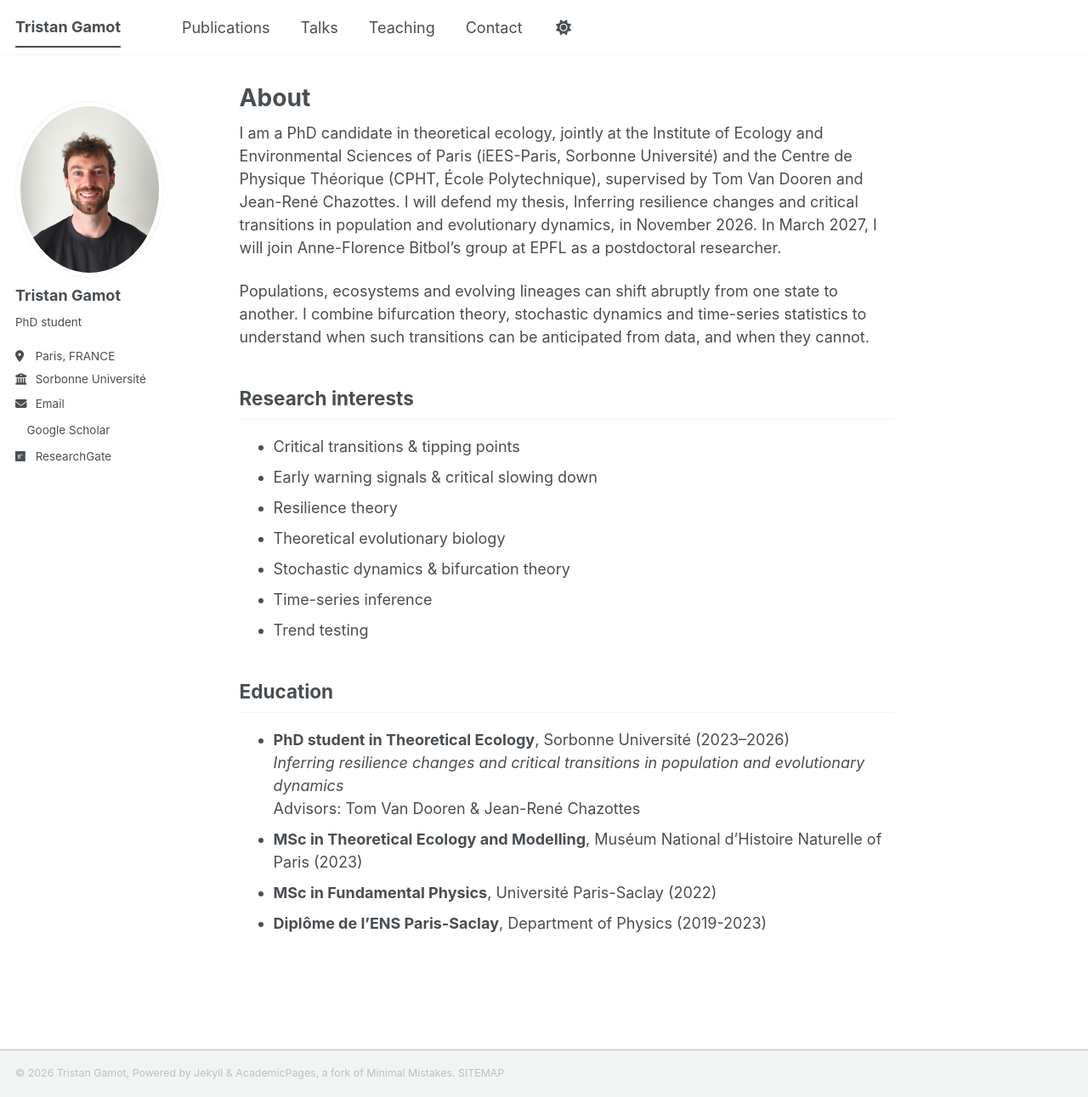
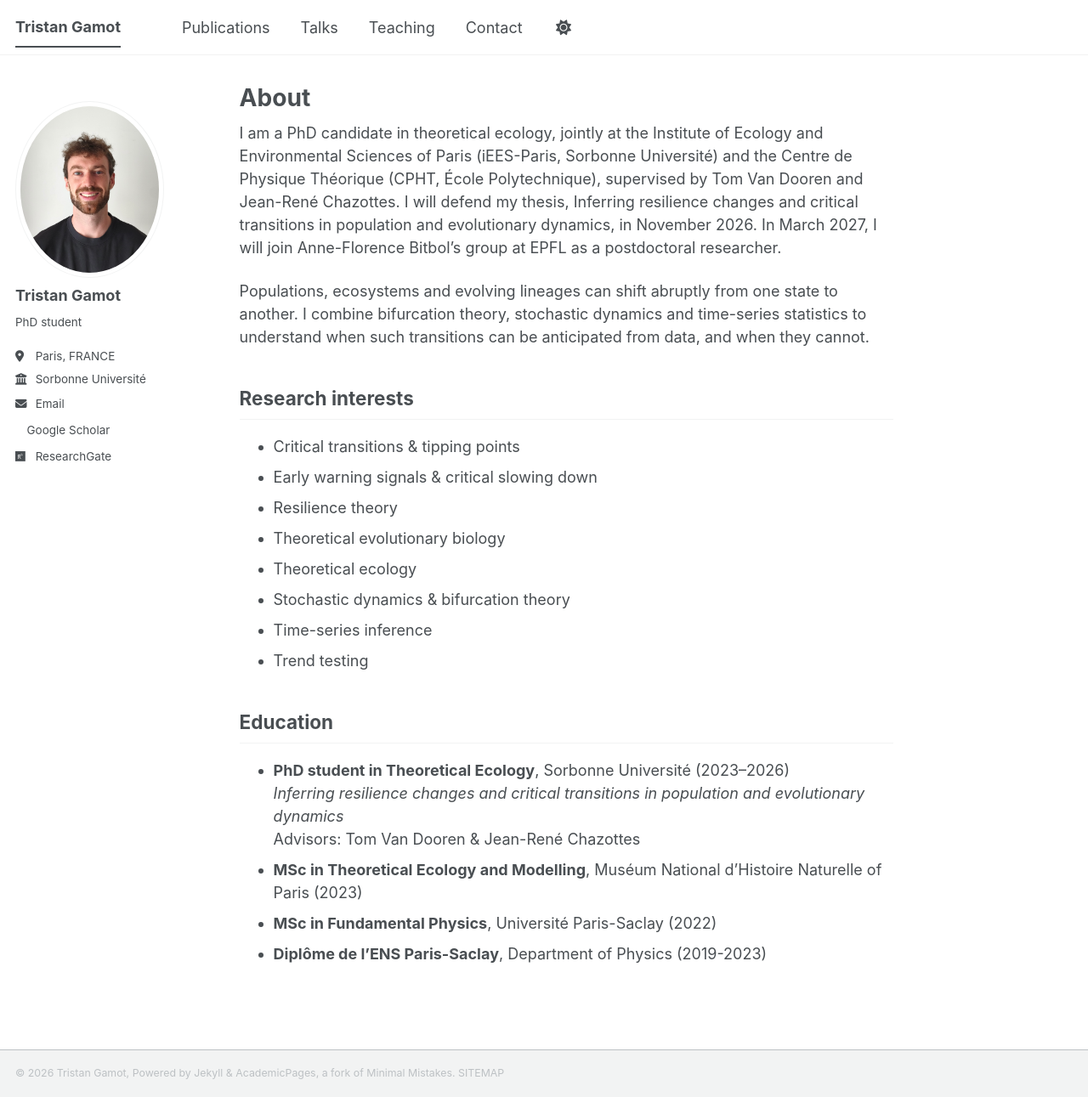
Before and after one commit to tgamot/tgamot.github.io, a Jekyll site: the page built from _pages/about.md, in a window 1280 px wide and 1291 px high. Shown: the whole window at 85% size. Built offline with Jekyll 4.4.1, drawn with Linux system fonts in a browser that asks for light colours; a style sheet for code colours, icons or effects is not loaded.

Commit message:
Update about.md

```diff
--- a/_pages/about.md
+++ b/_pages/about.md
@@ -18,6 +18,7 @@ Research interests
 * Early warning signals & critical slowing down
 * Resilience theory
 * Theoretical evolutionary biology
+* Theoretical ecology
 * Stochastic dynamics & bifurcation theory
 * Time-series inference
 * Trend testing
```
